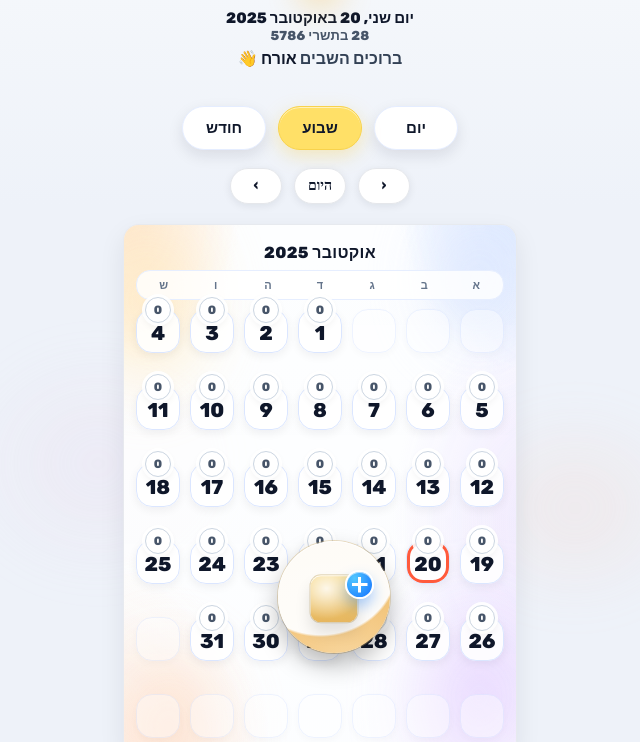
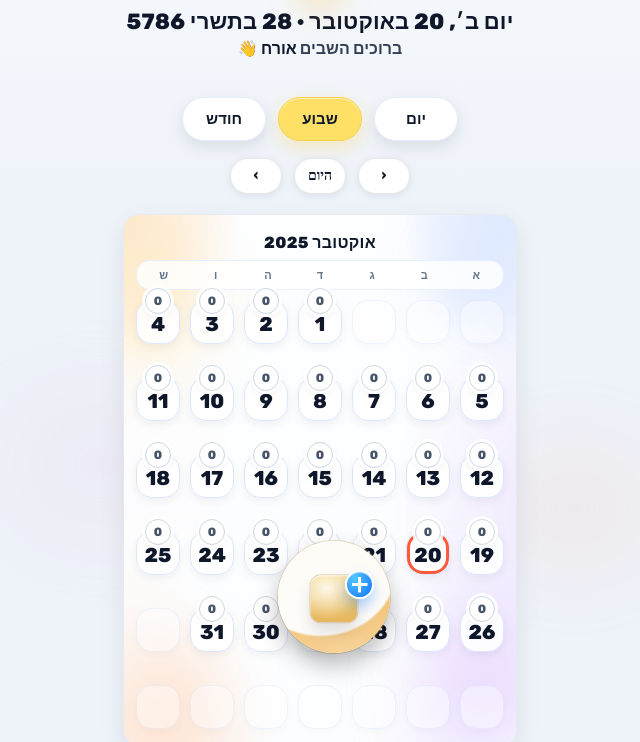
Before and after one commit to Kirill-Kovalevski/LooZ, a website built with Vite: page index.html in a window 1280 px wide. Shown: the part 131-873 px from the top of the page, without its empty margins (306-946 px from the left). Built offline with nearby package versions, Linux system fonts and the light colour scheme.

Commit message:
added to date bar

```diff
--- a/src/pages/home.js
+++ b/src/pages/home.js
@@ -41,33 +41,30 @@ function getUserName() {
   return last ? `${first} ${last[0]}.` : first;
 }
 
-/* =========================
-   Universal date renderer
-   - Line 1: full Hebrew (weekday, day, month, year) using Gregorian date
-   - Line 2: real Hebrew calendar date (e.g., ט״ז בתשרי תשפ״ו)
-   ========================= */
+// --- universal date renderer (one line, auto-updates with current/selected day)
 function setHeaderDate(d) {
   headerCursor = new Date(d);
 
-  // 1) Hebrew (locale) — Gregorian date in Hebrew language
-  const hebFull = new Intl.DateTimeFormat('he-IL', {
-    weekday: 'long', day: 'numeric', month: 'long', year: 'numeric'
+  // 1) Hebrew (weekday · day month) in Hebrew locale
+  const hebLine = new Intl.DateTimeFormat('he-IL', {
+    weekday: 'short', day: 'numeric', month: 'long'
   }).format(headerCursor);
 
-  // 2) Real Hebrew (Jewish) calendar date
+  // 2) Real Hebrew (Jewish calendar) date
   const hebJewish = new Intl.DateTimeFormat('he-IL-u-ca-hebrew', {
     day: 'numeric', month: 'long', year: 'numeric'
   }).format(headerCursor);
 
   const el = document.querySelector('.c-date');
   if (!el) return;
+  // single line, styled by .c-date--singleline in SCSS
   el.innerHTML = `
-    <div class="c-datebox" dir="rtl" aria-live="polite">
-      <div class="c-datebox__heb">${hebFull}</div>
-      <div class="c-datebox__hebcal">${hebJewish}</div>
+    <div class="c-date--singleline" dir="rtl" aria-live="polite">
+      ${hebLine} · ${hebJewish}
     </div>
   `;
 }
+
 
 // ---- view mounting ----
 const app = document.getElementById('app');
--- a/src/styles/views/_home.scss
+++ b/src/styles/views/_home.scss
@@ -303,3 +303,33 @@ body { min-height: 100vh; }
   color:#b9c9ef;          /* cozy blue-white in dark mode */
   opacity:.95;
 }
+/* One-line header date (under the lemon) */
+/* Light: Venta-Black, Dark: app golden-white */
+.c-date--singleline{
+  /* force one line */
+  white-space: nowrap;
+  overflow: hidden;
+  text-overflow: ellipsis;
+
+  /* type */
+  font-family: 'Venta-Black', 'Rubik', system-ui, -apple-system, Segoe UI, Arial, sans-serif;
+  font-weight: 900;
+
+  /* size that avoids wrapping on phones but looks strong on larger screens */
+  font-size: clamp(18px, 4.6vw, 22px);
+  line-height: 1.15;
+  letter-spacing: .2px;
+
+  /* layout */
+  text-align: center;
+  margin-inline: auto;
+
+  /* light color (same ink you use elsewhere) */
+  color: #0f172a; /* or var(--chrome-fg) if you prefer the token */
+}
+
+/* dark mode — your golden-white hue + a soft lift */
+:is(html,body).is-dark .c-date--singleline{
+  color: var(--ink, #f4ecd7);
+  text-shadow: 0 1px 0 rgba(0,0,0,.35);
+}
```
